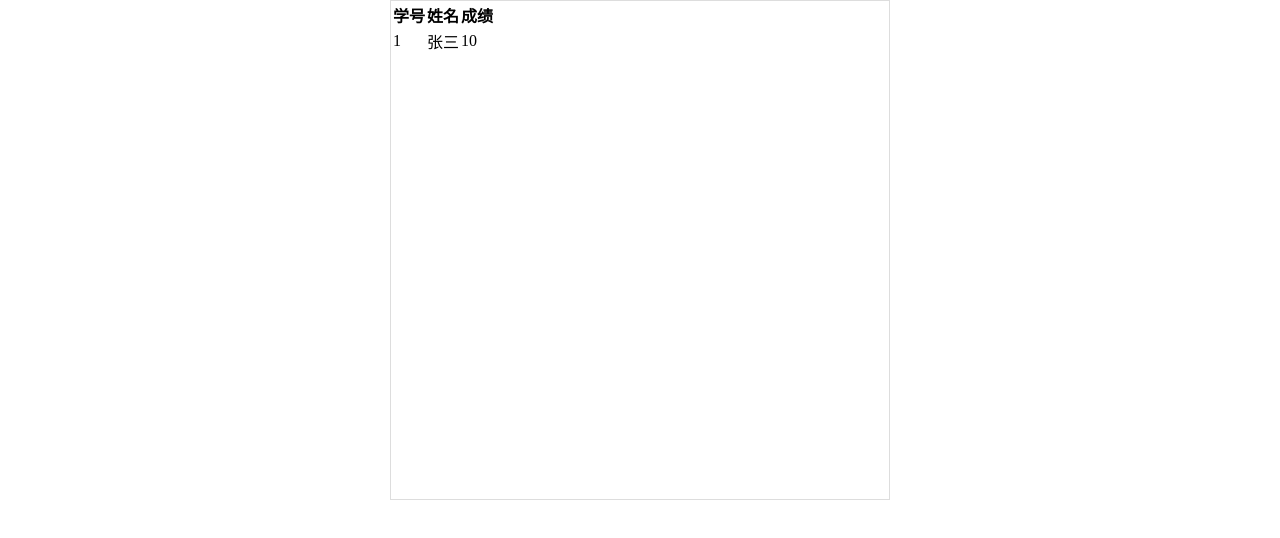
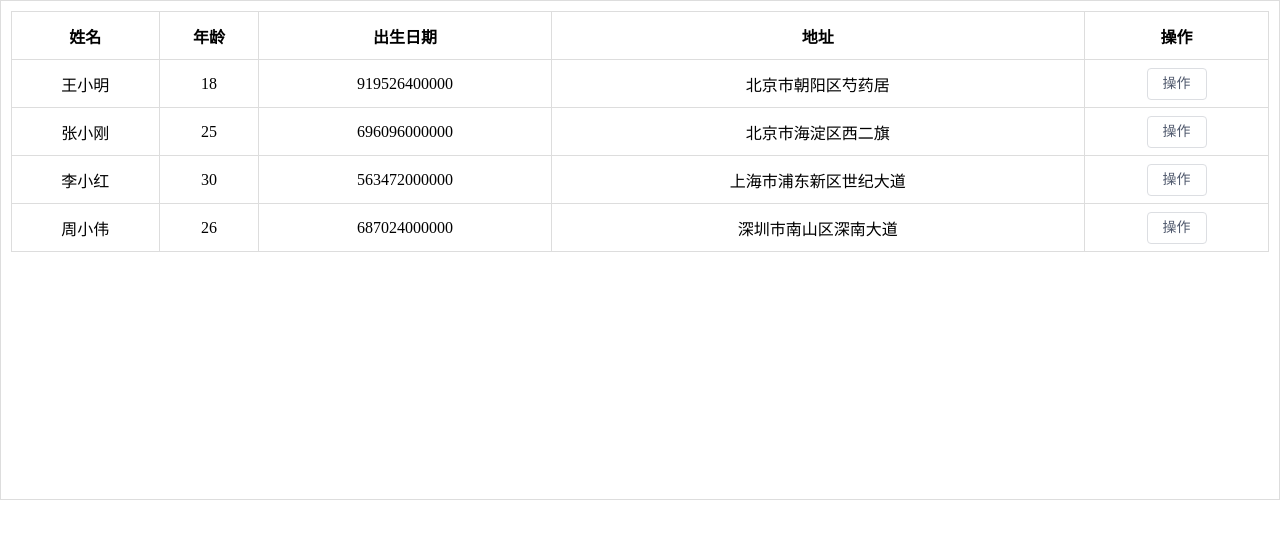
Before and after one commit to whenTheMorningDark/workinteresting, a Vue app: page / in a window 1280 px wide. Shown: the top 538 px of the page. Built offline with nearby package versions, Linux system fonts and the light colour scheme; a small style sheet from the web is missing.

Commit message:
huangkanghui table组件

```diff
--- /dev/null
+++ b/src/components/message/index.js
@@ -0,0 +1 @@
+import notification from "../base/notification/"
--- /dev/null
+++ b/src/components/table/slot.js
@@ -0,0 +1,20 @@
+export default {
+  functional: true, // 无状态组件
+  inject: ["tableRoot"],
+  props: {
+    row: Object,
+    column: Object,
+    index: Number
+  },
+  render: (h, ctx) => {
+    console.log(ctx);
+    return h(
+      "div",
+      ctx.injections.tableRoot.$scopedSlots[ctx.props.column.slot]({
+        row: ctx.props.row,
+        column: ctx.props.column,
+        index: ctx.props.index
+      })
+    );
+  }
+};
--- a/src/components/table/table.vue
+++ b/src/components/table/table.vue
@@ -1,21 +1,72 @@
 <template>
-  <table>
+  <table class="ka-table">
     <tr>
-      <th>学号</th>
-      <th>姓名</th>
-      <th>成绩</th>
+      <th v-for="col in columns"
+          :key="col.title">
+        {{col.title}}
+      </th>
     </tr>
-    <tr>
-      <td>1</td>
-      <td>张三</td>
-      <td>10</td>
-    </tr>
+    <tbody>
+      <tr v-for="(row,rowIndex) in data"
+          :key="row.id">
+        <td v-for="col in columns"
+            :key="col.id">
+          <template v-if="'slot' in col">
+            <SlotScope :row="row"
+                  :column="col"
+                  :index="rowIndex"
+                  ></SlotScope>
+          </template>
+          <template v-else>
+            {{row[col.key]}}
+          </template>
+        </td>
+      </tr>
+    </tbody>
   </table>
 </template>
 <script>
+import SlotScope from './slot.js';
 export default {
-  name: "ka-table"
+  name: "ka-table",
+  props: {
+    columns: {
+      type: Array,
+      default () {
+        return []
+      }
+    },
+    data: {
+      type: Array,
+      default () {
+        return []
+      }
+    }
+  },
+  provide(){
+    return {
+      tableRoot:this
+    }
+  },
+  components:{
+    SlotScope
+  }
 }
 </script>
 <style lang="scss" scoped>
+.ka-table {
+  width: 100%;
+  // border: 1px solid #ddd;
+  border-collapse: collapse;
+  text-align: center;
+  box-sizing: border-box;
+  th {
+    border: 1px solid #dddddd;
+    height: 48px;
+  }
+  td {
+    border: 1px solid #dddddd;
+    height: 48px;
+  }
+}
 </style>
--- a/src/views/Home.vue
+++ b/src/views/Home.vue
@@ -1,6 +1,12 @@
 <template>
   <div class="home">
-    <Table></Table>
+    <Table :columns="columns"
+           :data="data">
+      <template slot-scope="{row,index}"
+                slot="action">
+        <Button @click="handClick(row,index)">操作</Button>
+      </template>
+    </Table>
 
   </div>
 </template>
@@ -12,22 +18,69 @@ export default {
   },
   data () {
     return {
-
-    };
+      columns: [
+        {
+          title: '姓名',
+          key: 'name'
+        },
+        {
+          title: '年龄',
+          key: 'age'
+        },
+        {
+          title: '出生日期',
+          key: 'birthday'
+        },
+        {
+          title: '地址',
+          key: 'address'
+        },
+        {
+          title: '操作',
+          slot: "action"
+        }
+      ],
+      data: [
+        {
+          name: '王小明',
+          age: 18,
+          birthday: '919526400000',
+          address: '北京市朝阳区芍药居'
+        },
+        {
+          name: '张小刚',
+          age: 25,
+          birthday: '696096000000',
+          address: '北京市海淀区西二旗'
+        },
+        {
+          name: '李小红',
+          age: 30,
+          birthday: '563472000000',
+          address: '上海市浦东新区世纪大道'
+        },
+        {
+          name: '周小伟',
+          age: 26,
+          birthday: '687024000000',
+          address: '深圳市南山区深南大道'
+        }
+      ]
+    }
   },
   methods: {
-    handClick (obj, index) {
-      console.log(obj, index)
+    handClick (row, index) {
+      console.log(row, index)
     }
   }
 };
 </script>
 <style lang="scss" scoped>
 .home {
-  width: 500px;
   height: 500px;
   overflow: hidden;
   // height: 500px;
+  padding: 10px;
   border: 1px solid #ddd;
   // padding: 20px;
   margin: 0 auto;
```
